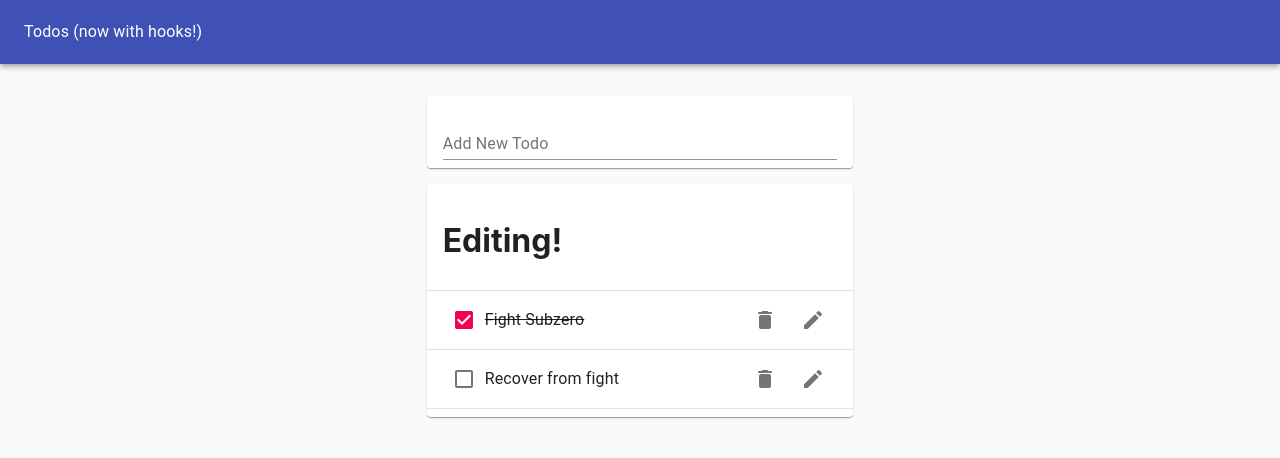
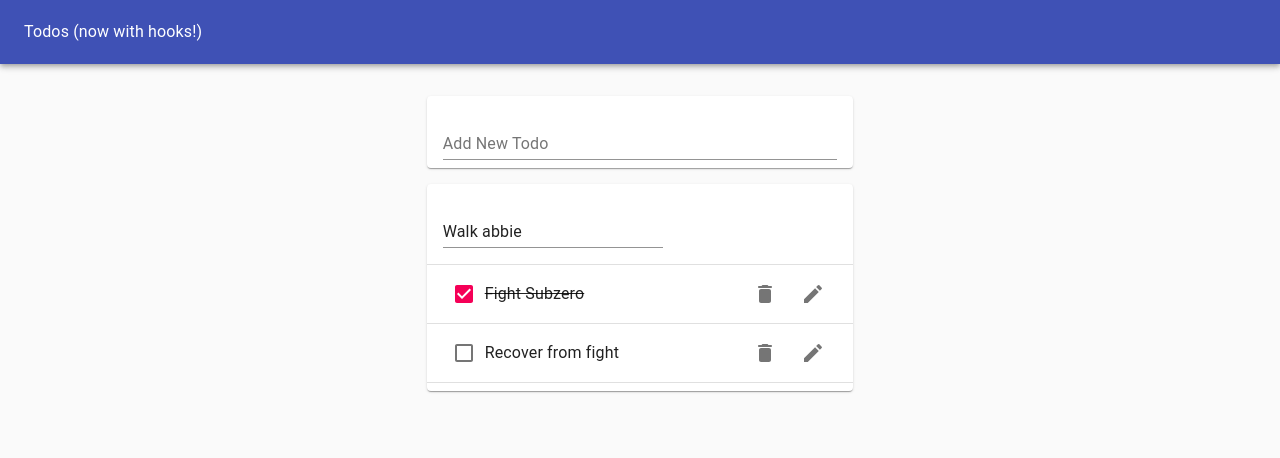
Before and after one commit to PeterJSims/todo_list, a React (Create React App) app: page / in a window 1280 px wide. Both pictures are taken after a click on the button 813 px from the left and 221 px from the top of the page. Shown: the top 458 px of the page. Built offline with nearby package versions, Linux system fonts and the light colour scheme.

Commit message:
added editing

```diff
--- /dev/null
+++ b/src/EditTodoForm.js
@@ -0,0 +1,21 @@
+import React from 'react';
+import useInputState from './hooks/useInputState';
+import TextField from '@material-ui/core/TextField';
+
+function EditTodoForm({ id, task, editTodo, toggleEdit }) {
+	const [ value, handleChange, reset ] = useInputState(task);
+	return (
+		<form
+			onSubmit={(e) => {
+				e.preventDefault();
+				editTodo(id, value);
+				reset();
+				toggleEdit();
+			}}
+		>
+			<TextField margin="normal" value={value} onChange={handleChange} fullWidth />
+		</form>
+	);
+}
+
+export default EditTodoForm;
--- a/src/Todo.js
+++ b/src/Todo.js
@@ -1,5 +1,6 @@
 import React, { Fragment } from 'react';
 import useToggle from './hooks/useToggle';
+import EditTodoForm from './EditTodoForm';
 import ListItem from '@material-ui/core/ListItem';
 import ListItemText from '@material-ui/core/ListItemText';
 import Checkbox from '@material-ui/core/Checkbox';
@@ -8,12 +9,12 @@ import DeleteRoundedIcon from '@material-ui/icons/DeleteRounded';
 import EditIcon from '@material-ui/icons/Edit';
 import ListItemSecondaryAction from '@material-ui/core/ListItemSecondaryAction';
 
-function Todo({ task, completed, removeTodo, id, toggleTodo }) {
-	const [ isEditing, toggle ] = useToggle();
+function Todo({ id, task, completed, removeTodo, toggleTodo, editTodo }) {
+	const [ isEditing, toggle ] = useToggle(false);
 	return (
 		<ListItem>
 			{isEditing ? (
-				<h1>Editing!</h1>
+				<EditTodoForm editTodo={editTodo} id={id} task={task} toggleEdit={toggle} />
 			) : (
 				<Fragment>
 					<Checkbox tabIndex={-1} checked={completed} onClick={() => toggleTodo(id)} />
--- a/src/TodoApp.js
+++ b/src/TodoApp.js
@@ -22,9 +22,12 @@ function TodoApp() {
 		const updatedTodos = todos.filter((todo) => todo.id !== todoId);
 		setTodos(updatedTodos);
 	};
-
 	const toggleTodo = (todoId) => {
 		const updatedTodos = todos.map((todo) => (todo.id === todoId ? { ...todo, completed: !todo.completed } : todo));
+		setTodos(updatedTodos);
+	};
+	const editTodo = (todoId, newTask) => {
+		const updatedTodos = todos.map((todo) => (todo.id === todoId ? { ...todo, task: newTask } : todo));
 		setTodos(updatedTodos);
 	};
 
@@ -46,7 +49,7 @@ function TodoApp() {
 			<Grid container justify="center" style={{ marginTop: '1rem' }}>
 				<Grid item xs={11} md={8} lg={4}>
 					<TodoForm addTodo={addTodo} />
-					<TodoList removeTodo={removeTodo} todos={todos} toggleTodo={toggleTodo} />
+					<TodoList removeTodo={removeTodo} todos={todos} toggleTodo={toggleTodo} editTodo={editTodo} />
 				</Grid>
 			</Grid>
 		</Paper>
--- a/src/TodoList.js
+++ b/src/TodoList.js
@@ -6,7 +6,7 @@ import Divider from '@material-ui/core/Divider';
 import ListItem from '@material-ui/core/ListItem';
 import ListItemText from '@material-ui/core/ListItemText';
 
-function TodoList({ todos, removeTodo, toggleTodo }) {
+function TodoList({ todos, removeTodo, toggleTodo, editTodo }) {
 	return (
 		<Paper>
 			<List>
@@ -19,6 +19,7 @@ function TodoList({ todos, removeTodo, toggleTodo }) {
 							completed={todo.completed}
 							removeTodo={removeTodo}
 							toggleTodo={toggleTodo}
+							editTodo={editTodo}
 						/>
 						<Divider />
 					</Fragment>
```
